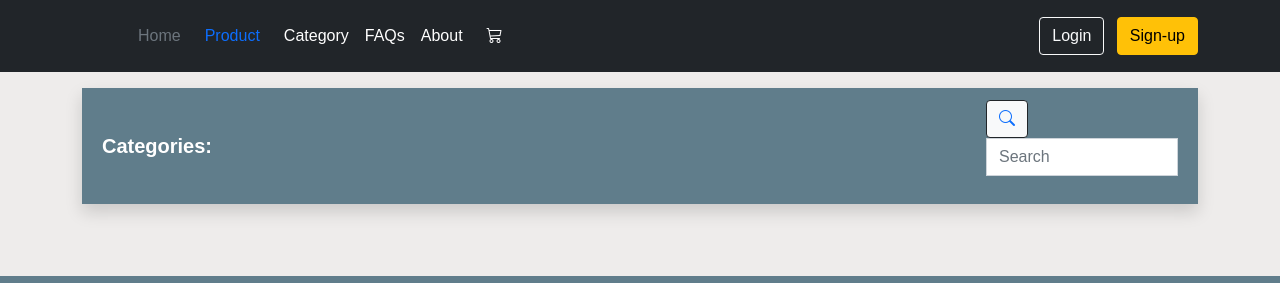
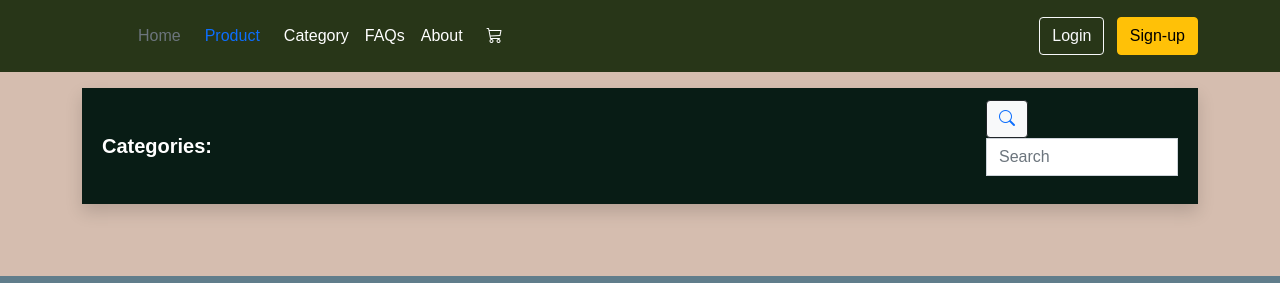
Before and after one commit to Switch-Factory/switchfactory, a Symfony app: template templates/main/home.html.twig in a window 1280 px wide. Shown: the top 283 px of the page. Run offline with Twig, Linux system fonts and the light colour scheme; the template is opened without the code that fills it, so the values that code supplies are empty; some libraries are stand-ins or nearby versions.

Commit message:
DesignUpdate

```diff
--- a/src/Entity/CategoryType.php
+++ b/src/Form/CategoryType.php
@@ -11,10 +11,7 @@ class CategoryType extends AbstractType
     public function buildForm(FormBuilderInterface $builder, array $options)
     {
         $builder
-            ->add('name', EntityType::class, [
-                'class' => Category::class,
-                'choice_label' => 'name'
-            ])
+            ->add('name')
             ->add('save', SubmitType::class, [
                 'label' => "Confirm"
             ]);
--- a/templates/admin.html.twig
+++ b/templates/admin.html.twig
@@ -52,7 +52,7 @@
                 <a href="" class="app-brand-link">
                     <a class="navbar-brand mt-2 mt-sm-0 m-auto d-block" href="{{path('index')}}">
                         <img
-                        src="../public/images/logo.jpg"
+                        src="https://scontent.fvca1-4.fna.fbcdn.net/v/t1.15752-9/331107408_715676833533541_3885101367435613190_n.png?_nc_cat=108&ccb=1-7&_nc_sid=ae9488&_nc_ohc=Rf7B9YMRdD8AX_IXIIV&tn=nrSirqe_iHDbg5jH&_nc_ht=scontent.fvca1-4.fna&oh=03_AdQCUp3VUxXBCoJw0x5vgnBT2xpIAnbL0LlnFeMbB0Tg4A&oe=641B157B"
                         height="50px"
                         alt="Logo"
                         loading="lazy"
--- a/templates/main/home.html.twig
+++ b/templates/main/home.html.twig
@@ -28,7 +28,7 @@
 	</head>
 	<body>
 		<!-- Navbar -->
-		<header class="p-3 bg-dark text-white">
+		<header class="p-3 bg-dark text-white" style="background-color: #283618 !important;">
 			<div class="container">
 				<div class="d-flex flex-wrap align-items-center justify-content-center justify-content-lg-start">
 					<a href="/" class="d-flex align-items-center mb-2 mb-lg-0 text-white text-decoration-none">
@@ -77,7 +77,7 @@
 					class="container">
 					<!-- Navbar -->
 					<nav
-						class="navbar navbar-expand-lg navbar-dark mt-3 mb-5 shadow p-2" style="background-color: #607D8B">
+						class="navbar navbar-expand-lg navbar-dark mt-3 mb-5 shadow p-2" style="background-color: #081c15">
 						<!-- Container wrapper -->
 						<div
 							class="container-fluid">
@@ -127,7 +127,7 @@
 												{% set img = p.image %}
 												<img src="{{asset('uploads/'~img)}}" class="w-100"/>
 											</div>
-											<div class="card-body">
+											<div class="card-body" style="background-color: #74c69d;">
 												<a href="{{path('product_read',{"id":p.id})}}" class="text-reset">
 													<h5 class="card-title mb-2">{{p.name}}</h5>
 												</a>
@@ -163,6 +163,7 @@
 					min-height: 100vh;
 					width: 100%;
 					background: #EEECEB;
+					background-color: #d5bdaf;
 				}
 				footer {
 					position: relative;
```
Also changed, not shown: src/Form/ProductType.php (renamed from src/Entity/ProductType.php, +6 -1 lines), templates/product/form.html.twig (+1 -6 lines), public/styles/core.css, public/uploads/WIN-20221027-02-49-49-Pro-63f38fdc7de0c.jpg (added).
